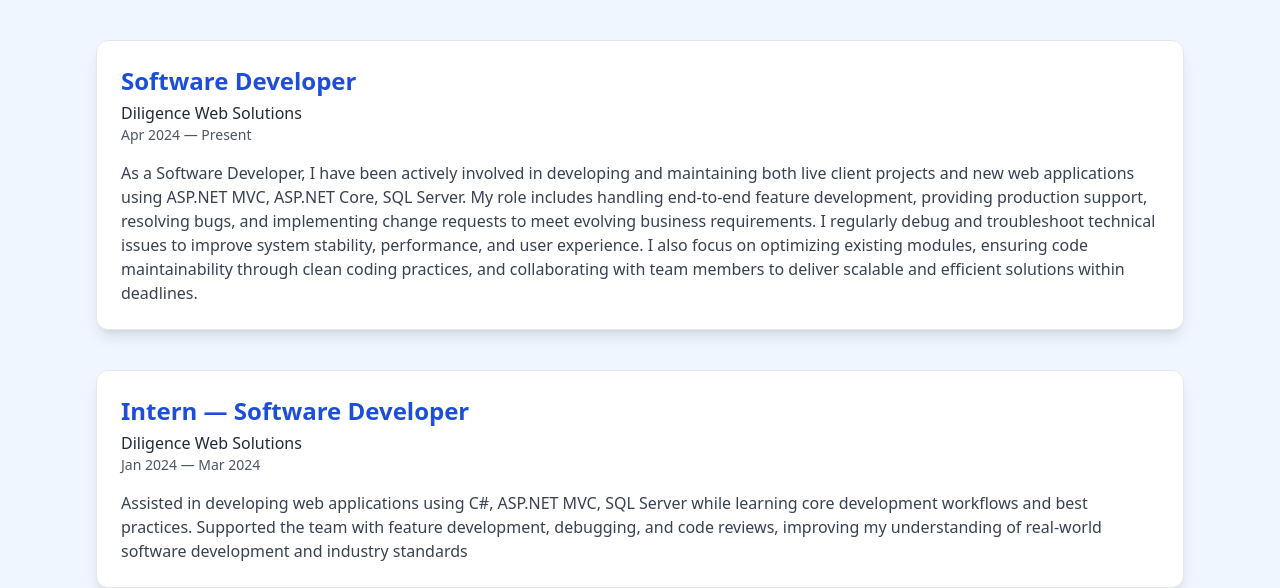
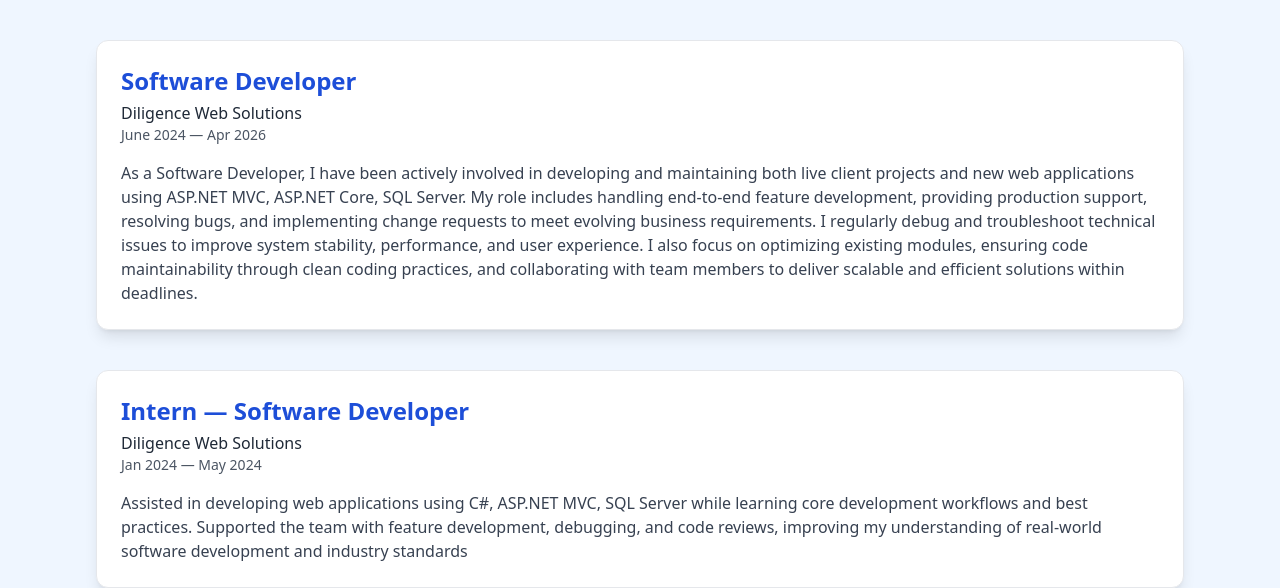
Before and after one commit to asmita-dhadpi/my-portfolio, a React (Vite) app: page / in a window 1280 px wide. Shown: the part 1560-2148 px from the top of the page. Built offline with nearby package versions, Linux system fonts and the light colour scheme.

Commit message:
Experience Date change

```diff
--- a/src/components/Experience.jsx
+++ b/src/components/Experience.jsx
@@ -3,14 +3,14 @@
     {
       role: "Software Developer",
       company: "Diligence Web Solutions",
-      duration: "Apr 2024 — Present",
+      duration: "June 2024 — Apr 2026",
       description:
         "As a Software Developer, I have been actively involved in developing and maintaining both live client projects and new web applications using ASP.NET MVC, ASP.NET Core, SQL Server. My role includes handling end-to-end feature development, providing production support, resolving bugs, and implementing change requests to meet evolving business requirements. I regularly debug and troubleshoot technical issues to improve system stability, performance, and user experience. I also focus on optimizing existing modules, ensuring code maintainability through clean coding practices, and collaborating with team members to deliver scalable and efficient solutions within deadlines.",
     },
     {
       role: "Intern — Software Developer",
       company: "Diligence Web Solutions",
-      duration: "Jan 2024 — Mar 2024",
+      duration: "Jan 2024 — May 2024",
       description:
       "Assisted in developing web applications using C#, ASP.NET MVC, SQL Server while learning core development workflows and best practices. Supported the team with feature development, debugging, and code reviews, improving my understanding of real-world software development and industry standards"
     },
```
